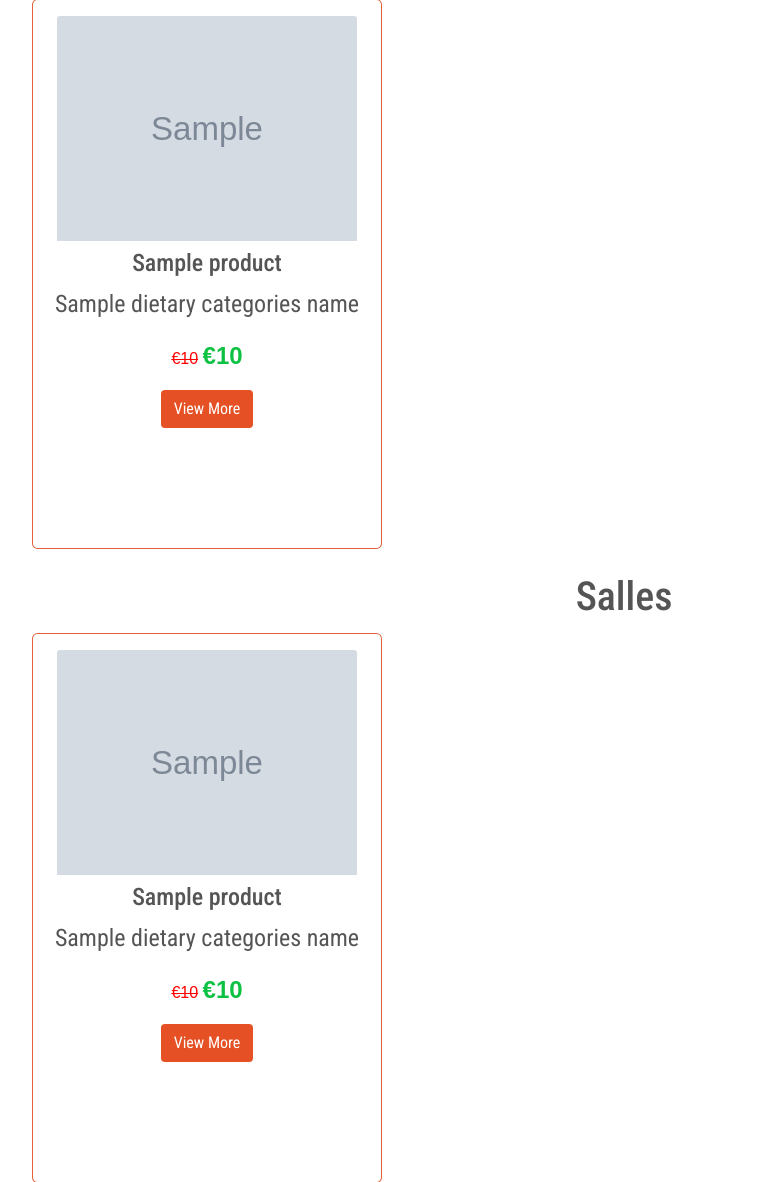
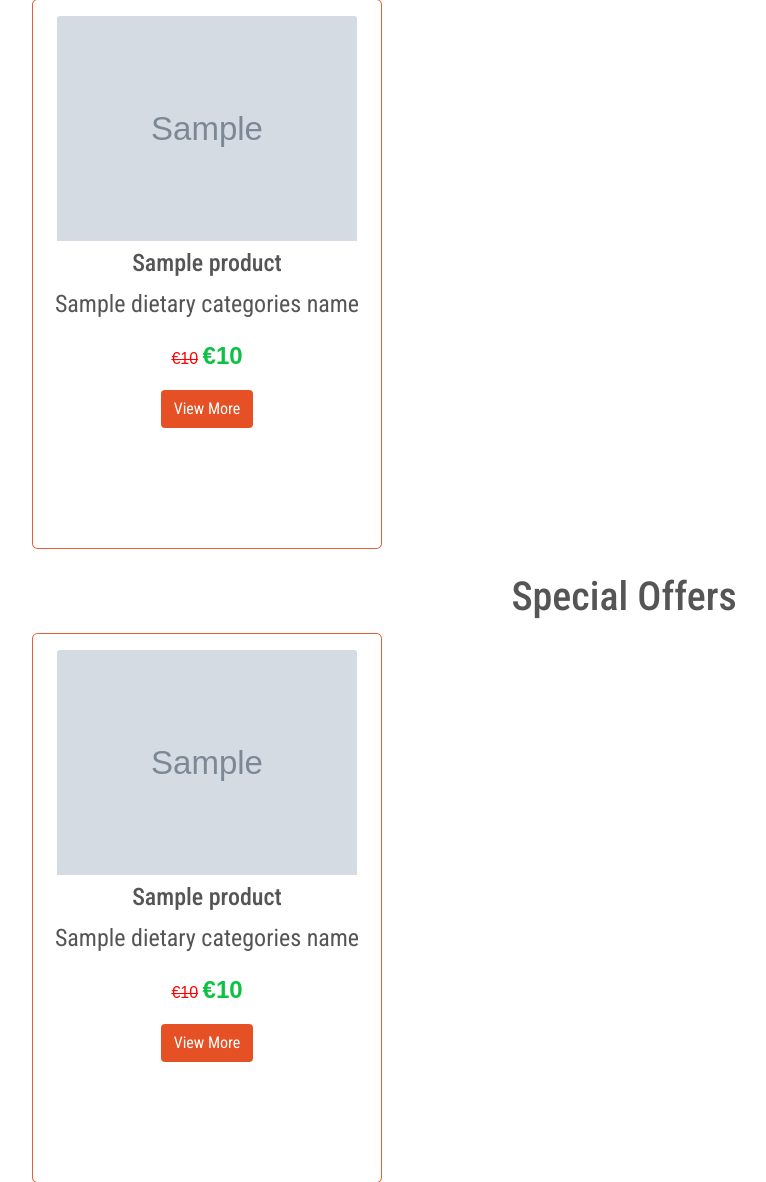
Before and after one commit to hpesciotti/bffs-brazilian-finger-foods, a Django app: template home/templates/home/index.html in a window 1280 px wide. Shown: the part 653-1835 px from the top of the page, without its empty margins (16-782 px from the left). Run offline with Django 5.2, Linux system fonts and the light colour scheme; the template is opened without the code that fills it: most values are stand-ins (such as "Sample title", 1, 10 or a date in 2020); grey boxes marked "Sample" are stand-in pictures; some libraries are stand-ins or nearby versions.

Commit message:
fix: correct orthography of special offers in index

```diff
--- a/home/templates/home/index.html
+++ b/home/templates/home/index.html
@@ -91,8 +91,8 @@
 
   <div class="row mb-4">
     <div class="col-12 col-netflix-style">
-      <h1 class="text-center pb-1">Salles</h1>
-      <!-- Netflix Style row - Best Sellers -->
+      <h1 class="text-center pb-1">Special Offers</h1>
+      <!-- Netflix Style row - Special Offers -->
       <div class="row-netflix-style mx-5">
         {% for product in offer_products %}
         <div class="card">
```
Also changed, not shown: README.md, documentation/showcase/footer/footer_desktop.png (added), documentation/showcase/footer/footer_mobile.png (added), documentation/showcase/footer/mailchimp_newsletter.png (added), documentation/showcase/navbar/nav_toggle_sm.png (added), documentation/showcase/navbar/navbar_desktop.png (added), documentation/showcase/navbar/navbar_xs_sm.png (added).
